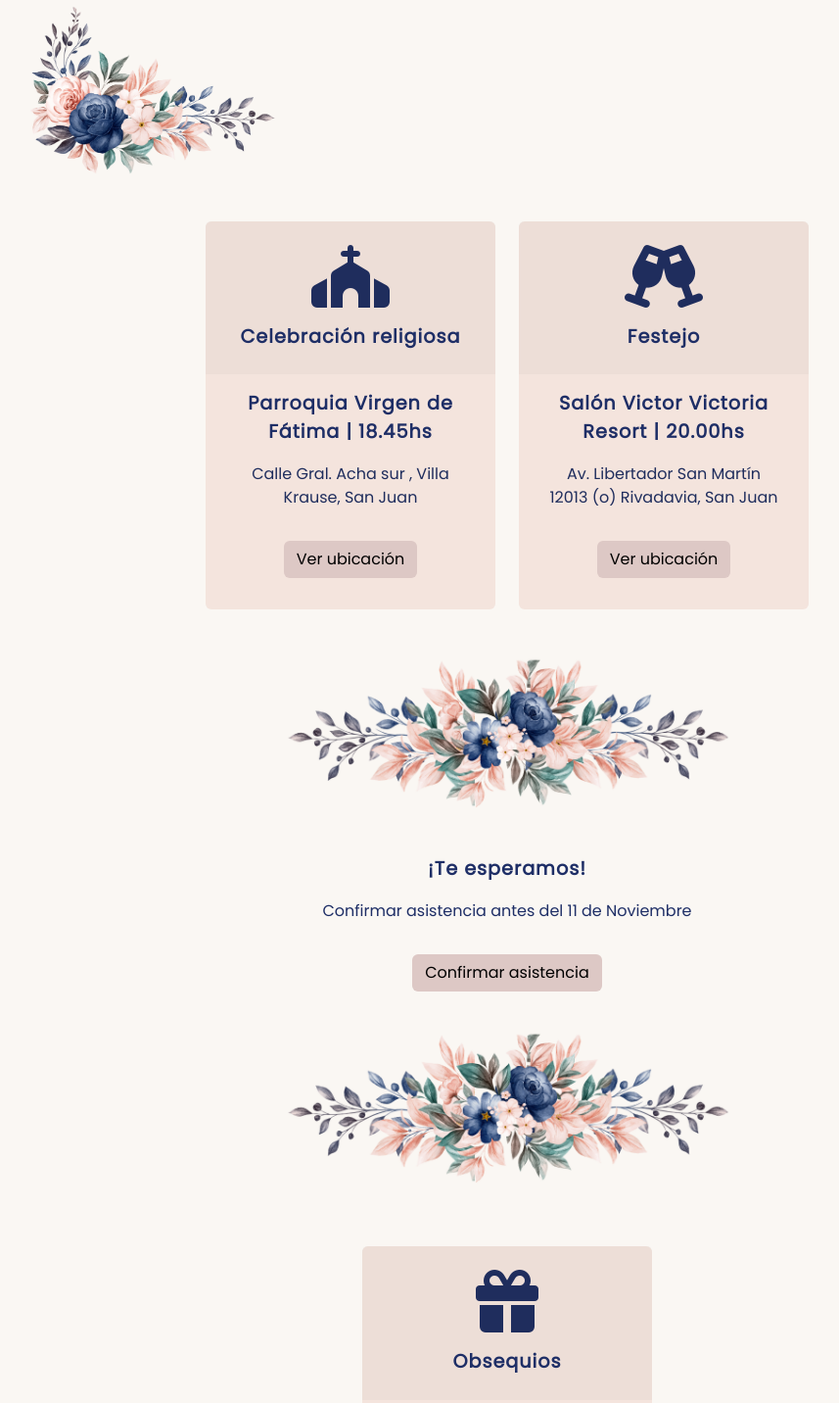
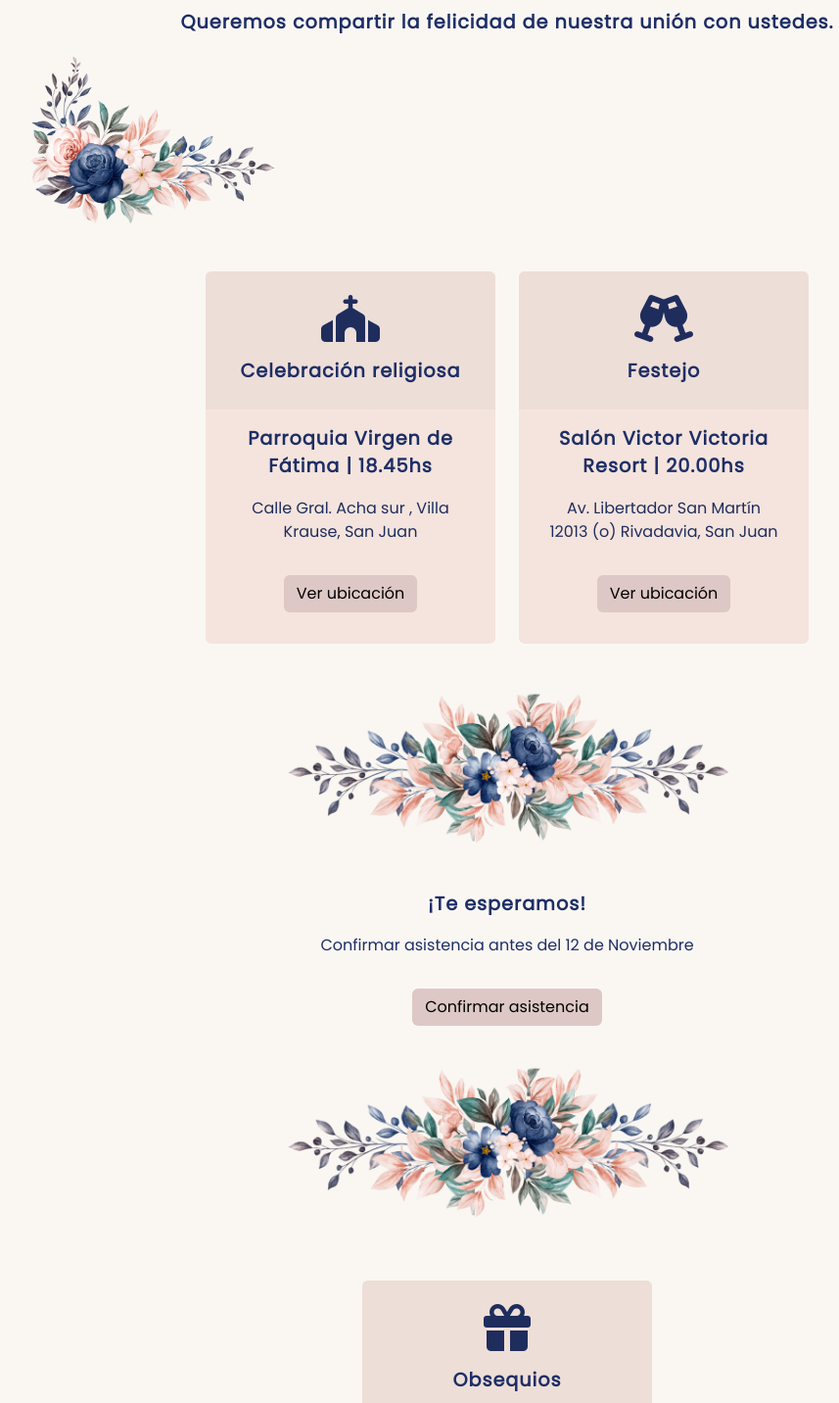
Before and after one commit to LourdesPuigdengolas/CasamientoLuyFacu, a plain HTML site: page index.html in a window 1280 px wide. Shown: the part 807-2239 px from the top of the page at 98% size, without its empty margins (122-979 px from the left). Drawn offline with nearby package versions, Linux system fonts and the light colour scheme.

Commit message:
cambio tamaño de iconos

```diff
--- a/index.html
+++ b/index.html
@@ -19,7 +19,7 @@
 <body>
 
   <!--Navbar-->
-  <nav id="lyf"><img src="imagenes/header4.png " height="" width="100%" class="d-block w-100" ></nav>
+  <nav id="lyf"><img src="imagenes/header6.png " height="" width="100%" class="d-block w-100" ></nav>
 
   <!--Texto-->
   <div class="row m-0 pt-5 justify-content-center">
@@ -42,10 +42,7 @@
         <br></br>
         <p class="texto2">Queremos compartir la felicidad de nuestra unión con ustedes.</p>
       </div>
-
-
     </div>
-
   </div>
   <nav id="esq"><img src="imagenes/esquina inf.png " height="110px" width="140px"></nav>
   <!--Texto-->
@@ -56,7 +53,7 @@
     <div class="col-lg-3 col-sm-9 pt-5">
       <div class="card h-100 carta border border-0">
         <div class="card-header d-inline-block text-center border border-0">
-             <i class="fa-solid fa-church fa-4x p-3"></i>
+             <i class="fa-solid fa-church fa-3x p-3"></i>
           <p class="texto2">Celebración religiosa </p>
         </div>
         <div class="card-body m-0">
@@ -75,7 +72,7 @@
     <div class="col-lg-3 col-sm-9 pt-5">
       <div class="card h-100 carta border border-0">
         <div class="card-header d-inline-block text-center border border-0">
-         <i class="fa-solid fa-champagne-glasses fa-4x p-3"></i>
+         <i class="fa-solid fa-champagne-glasses fa-3x p-3"></i>
          <p class="texto2">Festejo</p>
         </div>
         <div class="card-body m-0">
@@ -103,7 +100,7 @@
             <div class="m-0">
 
               <p class="texto2">¡Te esperamos!</p>
-              <p  class="texto4">Confirmar asistencia antes del 11 de Noviembre</p>
+              <p  class="texto4">Confirmar asistencia antes del 12 de Noviembre</p>
               <div class="text-center">
                 <a class="btn boton m-3 text-black"  href="https://docs.google.com/forms/d/e/1FAIpQLSd60DijilcMbeaaqFY-FwLXAR1gavScWMEt6JZqsG07zIkJWA/viewform?usp=sf_link" role="button" >
                   Confirmar asistencia
@@ -119,7 +116,7 @@
     <div class="col-lg-3 col-sm-9 pt-5">
       <div class="card h-100 carta border border-0">
         <div class="card-header d-inline-block text-center border border-0">
-          <i class="fa-solid fa-gift fa-4x p-3"></i>
+          <i class="fa-solid fa-gift fa-3x p-3"></i>
           <!--Esto si uso la imagen descargada <img src="imagenes/gift-solid.svg " height="60px" width="60px" class="d-block w-100" style="filter:brightness(40%)" >-->
           <p class="texto2">Obsequios</p>
 
```
Also changed, not shown: imagenes/header6.png (added).
